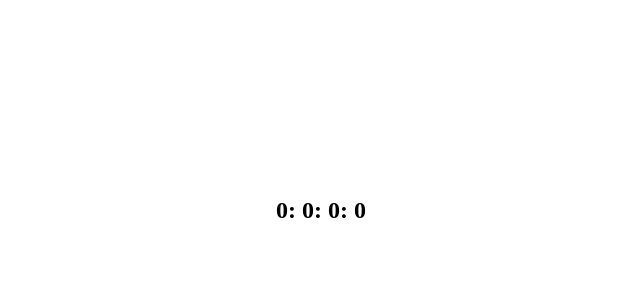
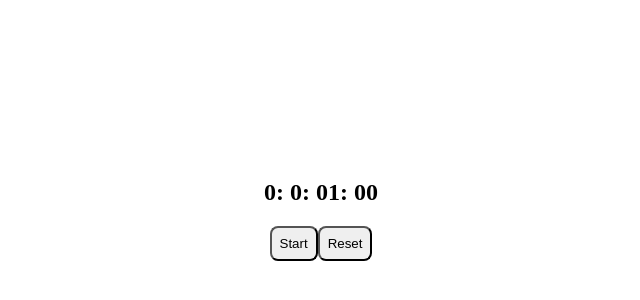
Before and after one commit to kjoikle/timer-app, a React (Vite) app: page / in a window 1280 px wide. Shown: the part 198-498 px from the top of the page, without its empty margins (319-959 px from the left). Built offline with nearby package versions, Linux system fonts and the light colour scheme.

Commit message:
added pause/play/reset buttons

```diff
--- a/src/App.jsx
+++ b/src/App.jsx
@@ -1,10 +1,10 @@
-import React from "react";
+import React, { useState } from "react";
 import Timer from "./components/Timer";
 
 function App() {
   return (
     <div className="App">
-      <Timer duration={4000} />
+      <Timer duration={60000} />
     </div>
   );
 }
--- a/src/components/Timer.jsx
+++ b/src/components/Timer.jsx
@@ -2,19 +2,34 @@ import React, { useEffect, useState } from "react";
 
 // duration in ms
 
-// add leading zeros
 function Timer({ duration }) {
   const [time, setTime] = useState(duration);
+  const [isRunning, setIsRunning] = useState(false);
 
   useEffect(() => {
-    if (time == 0) {
-      alert("done!");
-    } else {
-      setTimeout(() => {
+    let interval;
+    if (isRunning && time > 0) {
+      interval = setInterval(() => {
         setTime(time - 1000);
       }, 1000);
+    } else if (time == 0) {
+      alert("done!");
     }
-  }, [time]);
+    return () => clearInterval(interval);
+  }, [isRunning, time]);
+
+  function toggleRunning() {
+    setIsRunning(!isRunning);
+  }
+
+  function resetTimer() {
+    setIsRunning(false);
+    setTime(duration);
+  }
+
+  function addLeadingZero(n) {
+    return (n < 10 ? "0" : "") + n;
+  }
 
   function getFormattedTime() {
     let total_seconds = parseInt(Math.floor(time / 1000));
@@ -26,13 +41,22 @@ function Timer({ duration }) {
     let minutes = parseInt(total_minutes % 60);
     let hours = parseInt(total_hours % 24);
 
+    seconds = addLeadingZero(seconds);
+    minutes = addLeadingZero(minutes);
+
     return `${days}: ${hours}: ${minutes}: ${seconds}`;
   }
 
   return (
-    <div className="timer">
-      <h2>{getFormattedTime()}</h2>
-    </div>
+    <>
+      <div className="timer">
+        <h2>{getFormattedTime()}</h2>
+      </div>
+      <div className="timerControlsWrapper">
+        <button onClick={toggleRunning}>{isRunning ? "Pause" : "Start"}</button>
+        <button onClick={resetTimer}>Reset</button>
+      </div>
+    </>
   );
 }
 
--- a/src/index.css
+++ b/src/index.css
@@ -1,6 +1,18 @@
 .App {
   display: flex;
+  flex-direction: column;
   justify-content: center;
   align-items: center;
   height: 100vh;
 }
+
+.timerControlsWrapper {
+  display: flex;
+  flex-direction: row;
+  justify-content: space-around;
+}
+
+.timerControlsWrapper button {
+  padding: 0.5rem;
+  border-radius: 0.5rem;
+}
```
